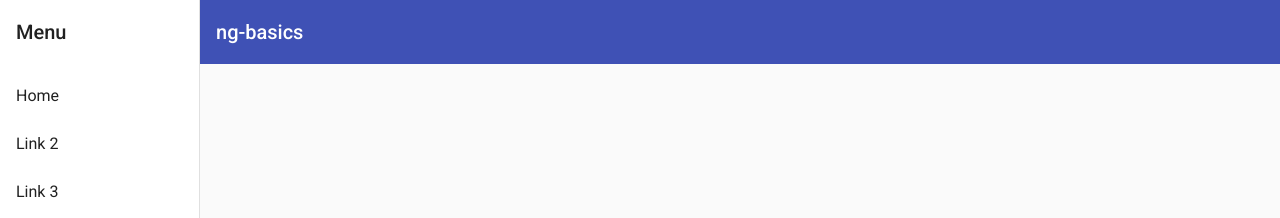
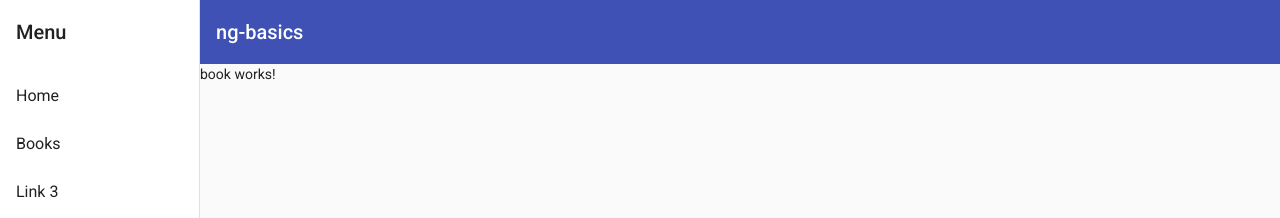
Before and after one commit to Pentarakis/ng-basics-2020-07-03, an Angular app: page /book in a window 1280 px wide. Before the commit this address led to /. Shown: the top 218 px of the page. Built offline with nearby package versions, Linux system fonts and the light colour scheme.

Commit message:
BookModule

```diff
--- a/src/app/app-routing.module.ts
+++ b/src/app/app-routing.module.ts
@@ -1,12 +1,17 @@
 import { NgModule } from '@angular/core';
 import { Routes, RouterModule } from '@angular/router';
 import {DashboardComponent} from "./basic-layout/dashboard/dashboard.component";
+import {BookComponent} from "./book/book/book.component";
 
 
 const routes: Routes = [
   {
     path: '',
     component: DashboardComponent
+  },
+  {
+    path: 'book',
+    component: BookComponent
   }
 ];
 
--- a/src/app/app.module.ts
+++ b/src/app/app.module.ts
@@ -5,6 +5,7 @@
 import { BrowserAnimationsModule } from '@angular/platform-browser/animations';
 import {AppComponent} from "./app.component";
 import {BasicLayoutModule} from "./basic-layout/basic-layout.module";
+import {BookModule} from "./book/book.module";
 
 @NgModule({
   declarations: [
@@ -14,7 +15,8 @@
     BrowserModule,
     AppRoutingModule,
     BrowserAnimationsModule,
-    BasicLayoutModule
+    BasicLayoutModule,
+    BookModule
   ],
   providers: [],
   bootstrap: [AppComponent]
--- a/src/app/basic-layout/nav/nav.component.html
+++ b/src/app/basic-layout/nav/nav.component.html
@@ -6,7 +6,7 @@
     <mat-toolbar>Menu</mat-toolbar>
     <mat-nav-list>
       <a mat-list-item routerLink="/">Home</a>
-      <a mat-list-item href="#">Link 2</a>
+      <a mat-list-item routerLink="/book">Books</a>
       <a mat-list-item href="#">Link 3</a>
     </mat-nav-list>
   </mat-sidenav>
--- a/src/app/book/book.module.ts
+++ b/src/app/book/book.module.ts
@@ -1,10 +1,12 @@
 import { NgModule } from '@angular/core';
 import { CommonModule } from '@angular/common';
+import { BookComponent } from './book/book.component';
 
 
 
 @NgModule({
-  declarations: [],
+  declarations: [BookComponent],
+  exports: [BookComponent],
   imports: [
     CommonModule
   ]
--- /dev/null
+++ b/src/app/book/book/book.component.html
@@ -0,0 +1 @@
+<p>book works!</p>
--- /dev/null
+++ b/src/app/book/book/book.component.ts
@@ -0,0 +1,15 @@
+import { Component, OnInit } from '@angular/core';
+
+@Component({
+  selector: 'ngb-book',
+  templateUrl: './book.component.html',
+  styleUrls: ['./book.component.scss']
+})
+export class BookComponent implements OnInit {
+
+  constructor() { }
+
+  ngOnInit(): void {
+  }
+
+}
```
Also changed, not shown: src/app/book/book/book.component.scss (added), 1 other file (tests, documents, lock files or other folders).
